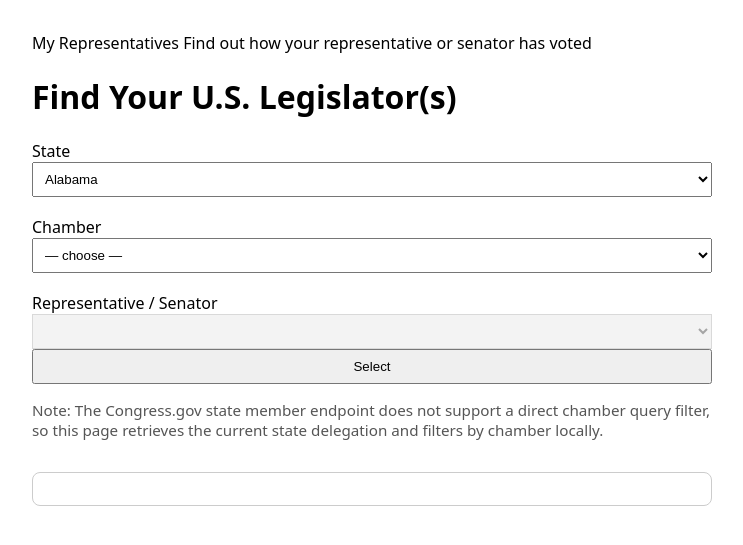
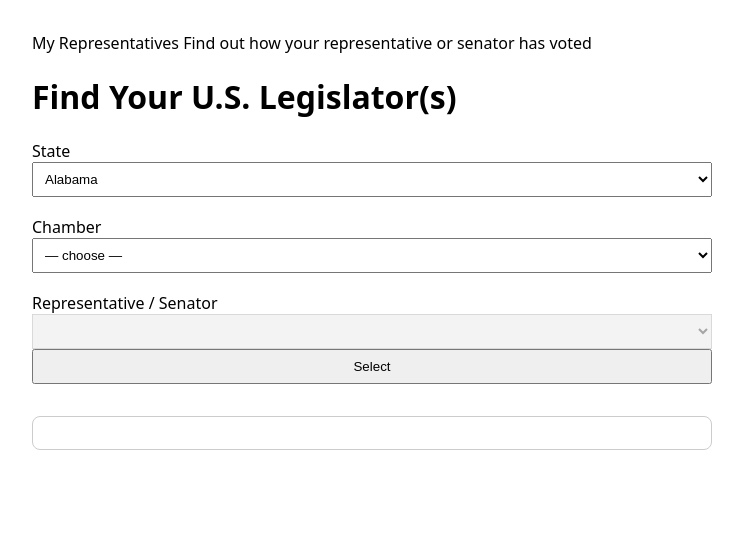
Before and after one commit to Votega/votega.org-TEST, a Jekyll site: the page my-representatives.html, which Jekyll copies as it is, in a window 1280 px wide. Shown: the top 545 px of the page, without its empty margins (0-743 px from the left). Built offline with Jekyll 4.4.1, drawn with Linux system fonts in a browser that asks for light colours.

Commit message:
Update my-representatives.html

```diff
--- a/my-representatives.html
+++ b/my-representatives.html
@@ -47,7 +47,7 @@ Find out how your representative or senator has voted
 <!--end form -->
 
 <div class="msg" id="status"></div>
-<p style="color:#555; font-size:0.95rem; margin-top:1rem; max-width:680px;">Note: The Congress.gov state member endpoint does not support a direct chamber query filter, so this page retrieves the current state delegation and filters by chamber locally.</p>
+<!--<p style="color:#555; font-size:0.95rem; margin-top:1rem; max-width:680px;">Note: The Congress.gov state member endpoint does not support a direct chamber query filter, so this page retrieves the current state delegation and filters by chamber locally.</p>-->
 
 <div id="memberDetails" style="margin-top: 2rem; padding: 1rem; border: 1px solid #ccc; border-radius: 8px;"></div>
 
```
